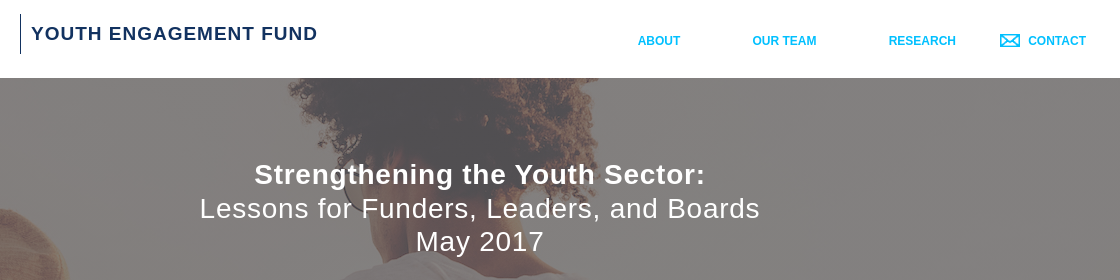
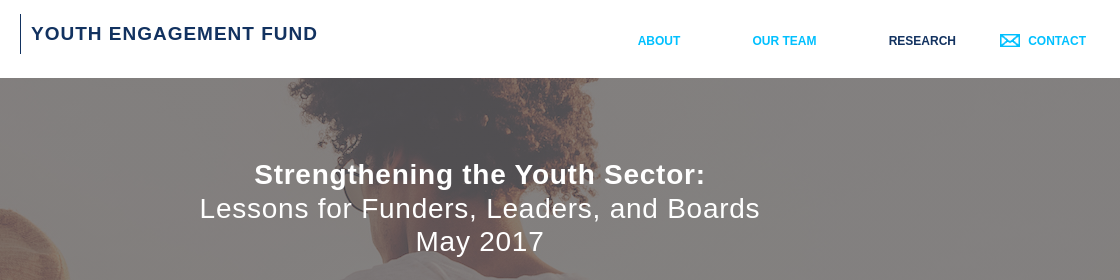
Before and after one commit to mojowen/youthengagementfund.org, a website: page research/index.html in a window 1280 px wide. Shown: the top 280 px of the page, 160-1280 px from the left. Drawn offline with Linux system fonts and the light colour scheme.

Commit message:
New report / research dark blue

```diff
--- a/research/index.html
+++ b/research/index.html
@@ -35,7 +35,7 @@
       <div class="seven columns menu" style="text-align: right">
         <a href="/#about">About</a>
         <a href="/#team">Our Team</a>
-        <a href="/research">Research</a>
+        <a class="active" href="/research">Research</a>
         <a href="/#contact">
           <img src="/images/mail.png">
           Contact
--- a/styles/app.sass
+++ b/styles/app.sass
@@ -98,6 +98,8 @@ select
       text-decoration: none
       &, &:hover, &:active
         color: $light_blue
+      &.active
+        color: $blue
       img
         width: 20px
         height: auto
```
Also changed, not shown: app.css, 1 other file.
